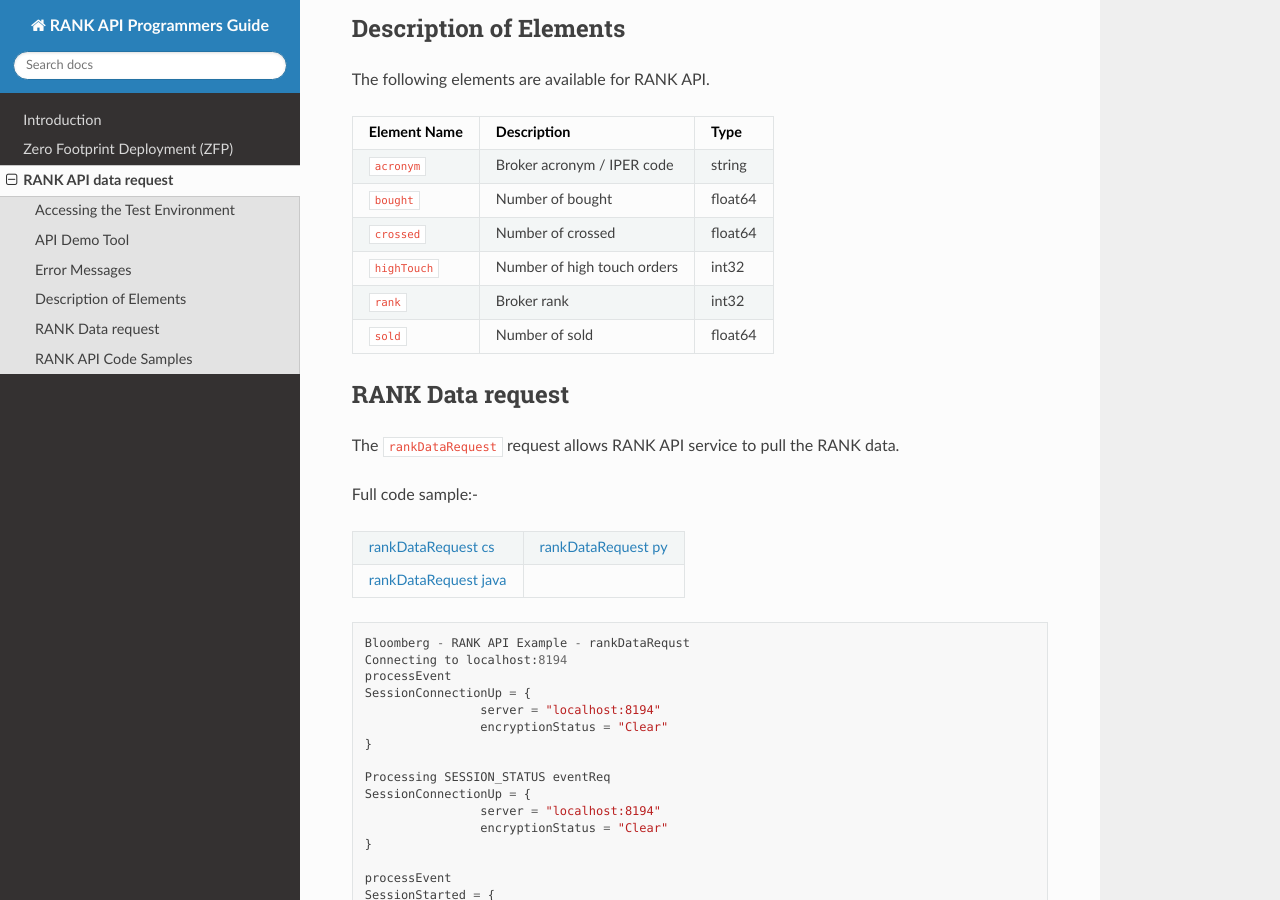
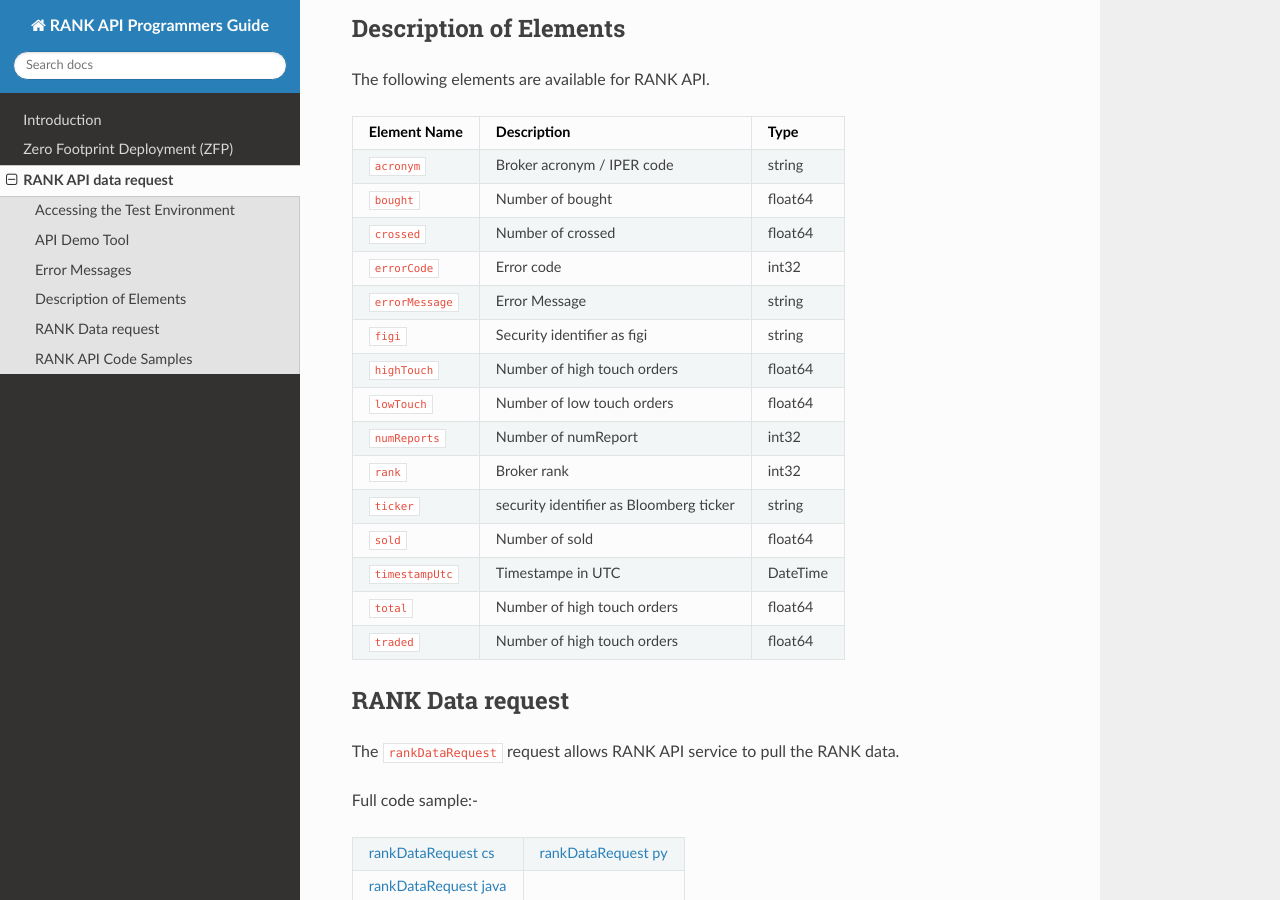
Before and after one commit to tkim/rank_api_doc, a Sphinx documentation site: the page built from source/requestResponse.rst, in a window 1280 px wide and 900 px high, scrolled down 2691 px. Built offline with Sphinx 7.4.7 and the Read the Docs theme 2.0.0, drawn with Linux system fonts in a browser that asks for light colours.

Commit message:
update on element def

```diff
--- a/source/requestResponse.rst
+++ b/source/requestResponse.rst
@@ -106,11 +106,29 @@ The following elements are available for RANK API.
 +------------------------------+-----------------------------------------------+---------+
 |``crossed``                   | Number of crossed                             | float64 |
 +------------------------------+-----------------------------------------------+---------+
-|``highTouch``                 | Number of high touch orders                   | int32   |
+|``errorCode``                 | Error code                                    | int32   |
++------------------------------+-----------------------------------------------+---------+
+|``errorMessage``              | Error Message                                 | string  |
++------------------------------+-----------------------------------------------+---------+
+|``figi``                      | Security identifier as figi                   | string  |
++------------------------------+-----------------------------------------------+---------+
+|``highTouch``                 | Number of high touch orders                   | float64 |
++------------------------------+-----------------------------------------------+---------+
+|``lowTouch``                  | Number of low touch orders                    | float64 |
++------------------------------+-----------------------------------------------+---------+
+|``numReports``                | Number of numReport                           | int32   |
 +------------------------------+-----------------------------------------------+---------+
 |``rank``                      | Broker rank                                   | int32   |
 +------------------------------+-----------------------------------------------+---------+
+|``ticker``                    | security identifier as Bloomberg ticker       | string  |
++------------------------------+-----------------------------------------------+---------+
 |``sold``                      | Number of sold                                | float64 |
++------------------------------+-----------------------------------------------+---------+
+|``timestampUtc``              | Timestampe in UTC                             | DateTime|
++------------------------------+-----------------------------------------------+---------+
+|``total``                     | Number of high touch orders                   | float64 |
++------------------------------+-----------------------------------------------+---------+
+|``traded``                    | Number of high touch orders                   | float64 |
 +------------------------------+-----------------------------------------------+---------+
 
 
@@ -129,7 +147,7 @@ Full code sample:-
 ======================= =====================
 
 .. _rankDataRequest cs: https://github.com/tkim/rank_api_repository/blob/master/RankAPI_C%23/rankDataRequest.cs
-.. _rankDataRequest java:
+.. _rankDataRequest java: https://github.com/tkim/rank_api_repository/blob/master/RankAPI_Java/RankDataRequest.java
 .. _rankDataRequest py: https://github.com/tkim/rank_api_repository/blob/master/RankAPI_Python/rankDataRequest.py
 
 
--- a/source/serverApi.rst
+++ b/source/serverApi.rst
@@ -14,16 +14,13 @@ End-Point
 Production:
 
 Production (China):
-
 Beta:
-
 Port Number:
 
 
 End-Point Discovery & Connectivity
 ==================================
 ZFP over Internet:
-
 ZFP over Leased Line(s):
 
 .. important::
@@ -34,7 +31,6 @@ ZFP over Leased Line(s):
 TCP or SOCKS Proxy
 ==================
 As of SDK 3.14.x.x, the SOCKS proxy is not supported in Bloomberg API.
-
 
 Concurrent Connection
 =====================
```
Also changed, not shown: 8 other files.
